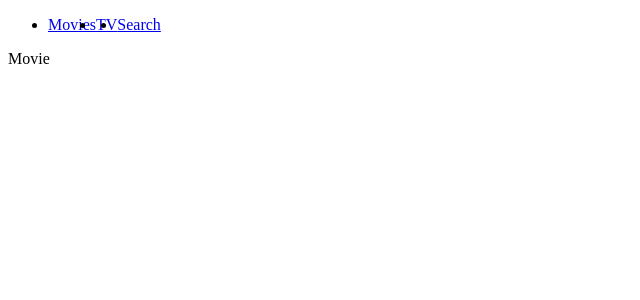
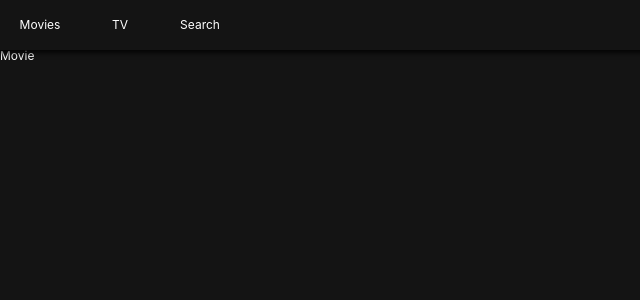
Before and after one commit to baekjungkim/nomflix, a React (Create React App) app: page / in a window 1280 px wide. Shown: the top 300 px of the page, without its empty margins (0-640 px from the left). Built offline with nearby package versions, Linux system fonts and the light colour scheme.

Commit message:
GlobalStyles and Header

```diff
--- a/package.json
+++ b/package.json
@@ -8,7 +8,8 @@
     "react-dom": "^16.8.6",
     "react-router-dom": "^5.0.0",
     "react-scripts": "3.0.1",
-    "styled-components": "^4.2.0"
+    "styled-components": "^4.2.0",
+    "styled-reset": "^2.0.13"
   },
   "scripts": {
     "start": "react-scripts start",
--- a/src/Components/App.js
+++ b/src/Components/App.js
@@ -1,11 +1,13 @@
 import React, { Component } from "react";
 import Router from "Components/Router";
+import GlobalStyles from "Components/GlobalStyles";
 
 class App extends Component {
   render() {
     return (
       <>
         <Router />
+        <GlobalStyles />
       </>
     );
   }
--- /dev/null
+++ b/src/Components/GlobalStyles.js
@@ -0,0 +1,22 @@
+import { createGlobalStyle } from "styled-components";
+import reset from "styled-reset";
+
+const globalStyles = createGlobalStyle`
+  ${reset};
+  a{
+    text-decoration:none;
+    color:inherit;
+  }
+  *{
+    box-sizing:border-box;
+  }
+  body{
+    font-family: -apple-system, BlinkMacSystemFont, 'Segoe UI', Roboto, Oxygen, Ubuntu, Cantarell, 'Open Sans', 'Helvetica Neue', sans-serif;
+    font-size:12px;
+    background-color:rgba(20, 20, 20, 1);
+    color:white;
+    padding-top:50px;
+  }
+`;
+
+export default globalStyles;
--- a/src/Components/Header.js
+++ b/src/Components/Header.js
@@ -2,18 +2,36 @@
 import { Link } from "react-router-dom";
 import styled from "styled-components";
 
-const Header = styled.header``;
+const Header = styled.header`
+  color: white;
+  position: fixed;
+  top: 0;
+  left: 0;
+  width: 100%;
+  height: 50px;
+  display: flex;
+  align-items: center;
+  background-color: rgba(20, 20, 20, 0.8);
+  z-index: 10;
+  box-shadow: 0px 1px 5px 2px rgba(0, 0, 0, 0.8);
+`;
 
 const List = styled.ul`
   display: flex;
-  &:hover {
-    background-color: blue;
-  }
 `;
 
-const Item = styled.li``;
+const Item = styled.li`
+  width: 80px;
+  height: 50px;
+  text-align: center;
+`;
 
-const SLink = styled(Link)``;
+const SLink = styled(Link)`
+  height: 50px;
+  display: flex;
+  align-items: center;
+  justify-content: center;
+`;
 
 export default () => (
   <Header>
```
Also changed, not shown: 2 other files (tests, documents, lock files or other folders).
